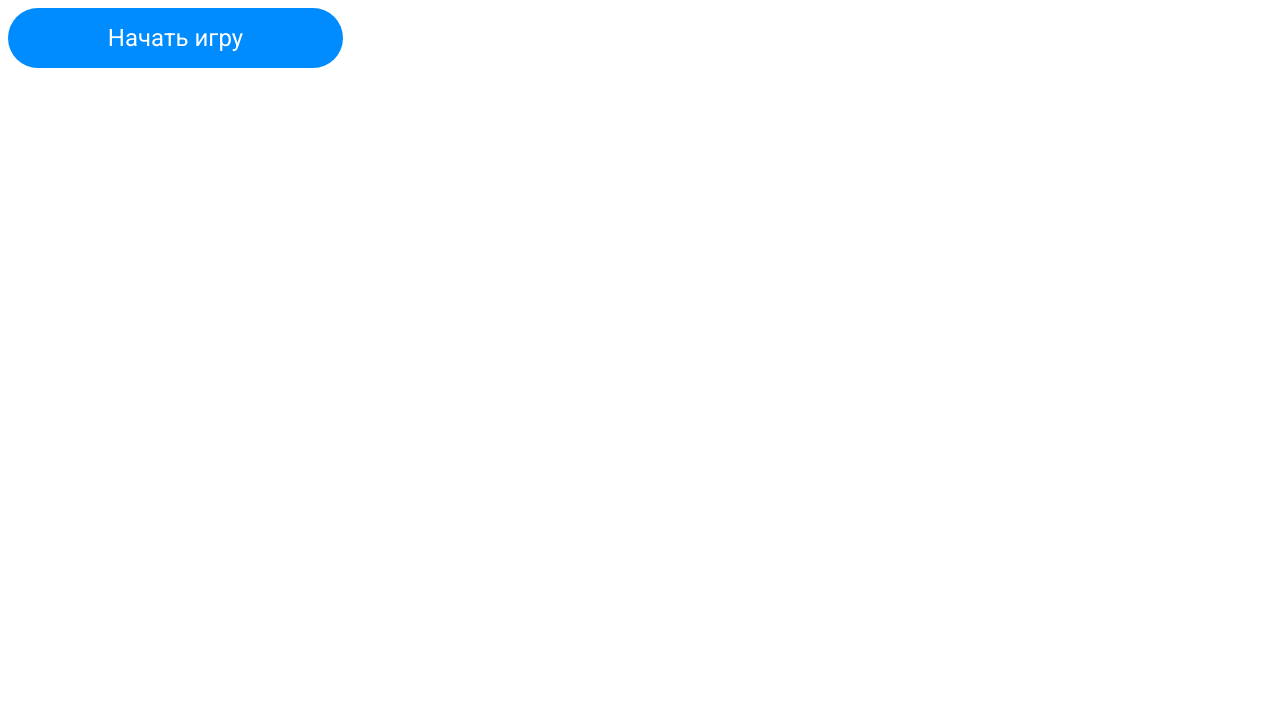
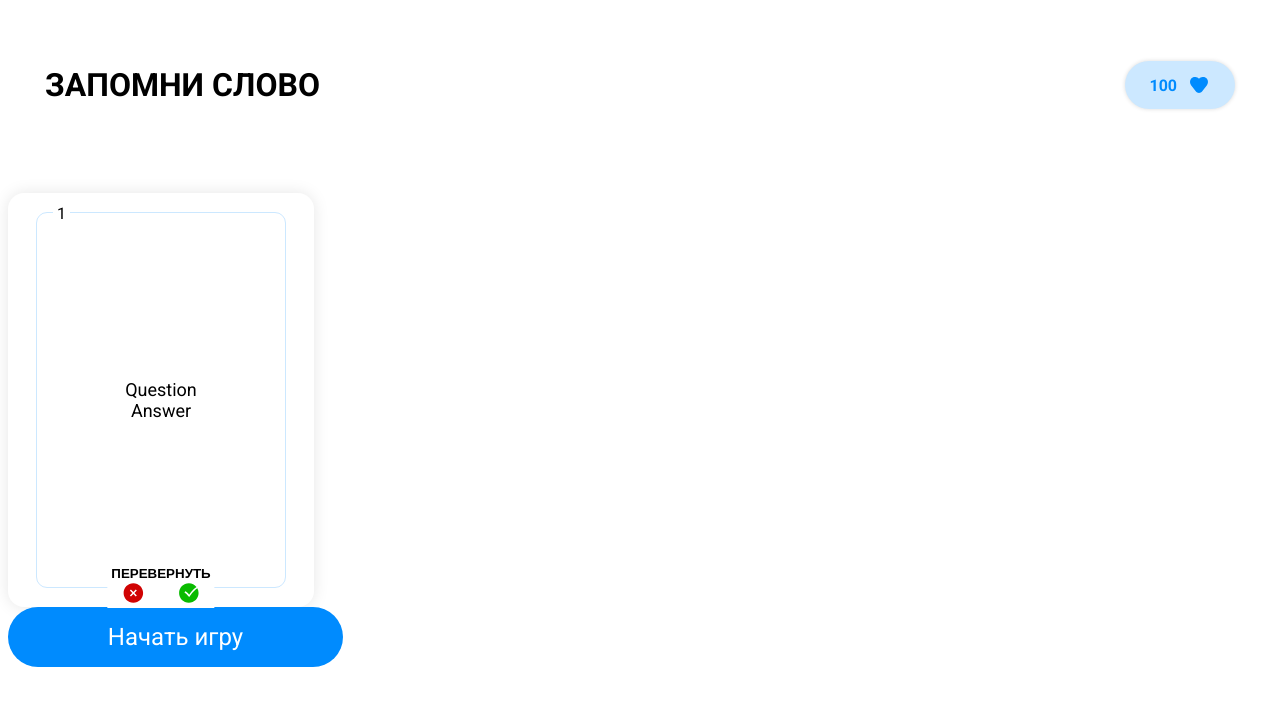
Before and after one commit to yareyareslav/purple-school-homework, a Vue app: page / in a window 1280 px wide. Shown: the top 706 px of the page. Built offline with nearby package versions, Linux system fonts and the light colour scheme.

Commit message:
feat: emits and header

```diff
--- a/src/App.vue
+++ b/src/App.vue
@@ -1,7 +1,11 @@
 <script setup>
 import Button from './components/Button.vue'
+import Card from './components/Card.vue';
+import Header from './components/Header.vue';
 </script>
 
 <template>
+  <Header />
+  <Card :id="1" question="Question" answer="Answer" />
   <Button>Начать игру</Button>
 </template>
--- /dev/null
+++ b/src/components/Card.vue
@@ -0,0 +1,119 @@
+<script setup>
+import ApproveIcon from "../icons/ApproveIcon.vue";
+import RejectIcon from "../icons/RejectIcon.vue";
+
+const { id, question, answer } = defineProps({
+  id: String,
+  question: String,
+  answer: String,
+});
+const emit = defineEmits(["turn", "change-status"]);
+
+function turn() {
+  emit("turn", true);
+}
+
+function approve() {
+  emit("change-status", true);
+}
+function reject() {
+  emit("change-status", false);
+}
+</script>
+
+<template>
+  <div class="card">
+    <div class="card-inner">
+      <div class="id">{{ id }}</div>
+      <div class="question">{{ question }}</div>
+      <div class="answer">{{ answer }}</div>
+      <div class="btns">
+        <button class="btn-turn" @click="turn">Перевернуть</button>
+        <div class="btns-status">
+          <button class="btn btn-approve" @click="reject">
+            <RejectIcon />
+          </button>
+          <button class="btn-reject" @click="approve"><ApproveIcon /></button>
+        </div>
+      </div>
+    </div>
+  </div>
+</template>
+
+<style scoped>
+.card {
+  font-family: var(--font);
+
+  min-height: 376px;
+  width: 100%;
+  max-width: 250px;
+
+  display: flex;
+  flex-direction: column;
+
+  padding: 19px 28px;
+  background-color: var(--color-bg-card);
+  box-shadow: 0px 0px 16px 0px #0000001a;
+  border-radius: 16px;
+}
+.card-inner {
+  flex: 1;
+  position: relative;
+
+  min-height: 100%;
+  height: 100%;
+
+  display: flex;
+  flex-direction: column;
+  align-items: center;
+  justify-content: center;
+
+  padding: 16px;
+
+  border: 1px solid var(--color-bg-light);
+  border-radius: 11px;
+}
+.id {
+  position: absolute;
+  top: 0;
+  left: 16px;
+  transform: translateY(-50%);
+
+  background-color: var(--color-bg-card);
+  padding-inline: 4px;
+}
+.question {
+  font-size: 18px;
+  text-align: center;
+}
+.answer {
+  font-size: 18px;
+  text-align: center;
+}
+.btns {
+  position: absolute;
+  bottom: 0;
+  left: 50%;
+  transform: translate(-50%, 50%);
+
+  display: flex;
+  flex-direction: column;
+  justify-content: center;
+  align-items: center;
+
+  background-color: var(--color-bg-card);
+}
+.btns-status {
+  display: flex;
+  justify-content: center;
+  align-items: center;
+  gap: 32px;
+  width: 100%;
+}
+.btn-turn {
+  text-transform: uppercase;
+  padding-inline: 4px;
+
+  font-weight: 700;
+}
+</style>
--- /dev/null
+++ b/src/components/Header.vue
@@ -0,0 +1,47 @@
+<script setup>
+import HeartIcon from "../icons/HeartIcon.vue";
+import Score from "./Score.vue";
+</script>
+
+<template>
+  <header class="header">
+    <h1 class="title">Запомни слово</h1>
+    <Score score="100" />
+  </header>
+</template>
+
+<style scoped>
+.header {
+  width: calc(100%-74px);
+  max-width: 1440px;
+
+  margin-inline: auto;
+  padding: 37px;
+
+  display: flex;
+  align-items: center;
+  justify-content: space-between;
+  margin: 0 0 30px 0;
+  font-size: 16px;
+}
+.title {
+  text-transform: uppercase;
+  font-family: var(--font);
+  font-weight: 700;
+}
+.likes {
+  padding: 12px 24px;
+  display: flex;
+  align-items: center;
+  justify-content: center;
+  gap: 10px;
+
+  font-family: var(--font);
+  font-weight: 700;
+  color: var(--color-bg);
+
+  background-color: var(--color-bg-light);
+  box-shadow: 0px 0px 4px 0px #00000026;
+  border-radius: 36px;
+}
+</style>
--- /dev/null
+++ b/src/components/Score.vue
@@ -0,0 +1,10 @@
+<script setup>
+import HeartIcon from "../icons/HeartIcon.vue";
+const { score = 0 } = defineProps({ score: Number });
+</script>
+
+<template>
+  <div class="likes">
+    <span>{{ score }}</span> <HeartIcon />
+  </div>
+</template>
--- /dev/null
+++ b/src/icons/ApproveIcon.vue
@@ -0,0 +1,16 @@
+<template>
+  <svg
+    width="24"
+    height="24"
+    viewBox="0 0 24 24"
+    fill="none"
+    xmlns="http://www.w3.org/2000/svg"
+  >
+    <path
+      fill-rule="evenodd"
+      clip-rule="evenodd"
+      d="M12.4693 15.308L12.2543 15.689H11.4143L11.1613 15.353C11.1463 15.33 9.6593 13.108 7.7373 11.892L7.1023 11.492L7.9043 10.224L8.5373 10.624C9.92231 11.499 11.0723 12.777 11.7503 13.63C12.8153 12.025 15.3093 8.682 19.1343 5.971C17.3473 3.709 14.5863 2.25 11.4873 2.25C6.1113 2.25 1.7373 6.624 1.7373 12C1.7373 17.376 6.1113 21.75 11.4873 21.75C16.8633 21.75 21.2373 17.376 21.2373 12C21.2373 10.263 20.7753 8.635 19.9763 7.221C15.1433 10.667 12.4983 15.257 12.4693 15.308Z"
+      fill="#09BB00"
+    />
+  </svg>
+</template>
--- /dev/null
+++ b/src/icons/HeartIcon.vue
@@ -0,0 +1,12 @@
+<template>
+    <svg
+        width="24"
+        height="24"
+        viewBox="0 0 24 24"
+        fill="none"
+        xmlns="http://www.w3.org/2000/svg">
+        <path
+            d="M15.4709 4.0535C14.1978 4.22856 12.9226 4.8312 12 5.80891C11.0774 4.8312 9.8022 4.22856 8.52915 4.0535C6.91335 3.83131 5.1499 4.28425 4.05884 5.73088C2.64706 7.60276 2.64705 10.254 4.05884 12.1258L8.75286 18.3496C10.4125 20.5501 13.5875 20.5501 15.2471 18.3496L19.9412 12.1258C21.3529 10.254 21.3529 7.60276 19.9412 5.73088C18.8501 4.28425 17.0867 3.83131 15.4709 4.0535Z"
+            fill="#008BFE" />
+    </svg>
+</template>
--- /dev/null
+++ b/src/icons/RejectIcon.vue
@@ -0,0 +1,16 @@
+<template>
+  <svg
+    width="24"
+    height="24"
+    viewBox="0 0 24 24"
+    fill="none"
+    xmlns="http://www.w3.org/2000/svg"
+  >
+    <path
+      fill-rule="evenodd"
+      clip-rule="evenodd"
+      d="M15.461 14.389L14.4 15.45L11.999 13.051L9.599 15.447L8.539 14.386L10.938 11.991L8.539 9.593L9.6 8.532L12 10.931L14.401 8.534L15.461 9.596L13.061 11.991L15.461 14.389ZM12 2.25C6.624 2.25 2.25 6.624 2.25 12C2.25 17.376 6.624 21.75 12 21.75C17.376 21.75 21.75 17.376 21.75 12C21.75 6.624 17.376 2.25 12 2.25Z"
+      fill="#D00303"
+    />
+  </svg>
+</template>
--- a/src/style.css
+++ b/src/style.css
@@ -1,10 +1,22 @@
 @import url("https://fonts.googleapis.com/css2?family=Montserrat:ital,wght@0,100..900;1,100..900&family=Press+Start+2P&family=Roboto:ital,wght@0,100..900;1,100..900&display=swap");
 
 :root {
+  --color-bg-card: #ffffff;
   --color-bg: #008BFE;
+  --color-bg-light: #CCE8FF;
   --font: "Roboto", sans-serif;
+}
+
+.html, body {
+  box-sizing: border-box;
 }
 
 .body {
     font-family: var(--font);
 }
+
+button {
+  background: none;
+  border: none;
+  padding: 0;
+}
```
Also changed, not shown: 1 other file (tests, documents, lock files or other folders).
